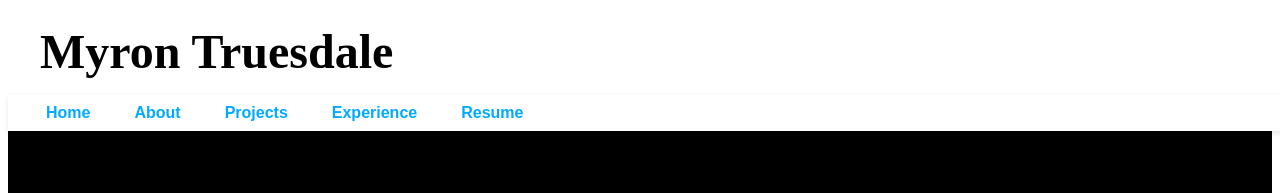
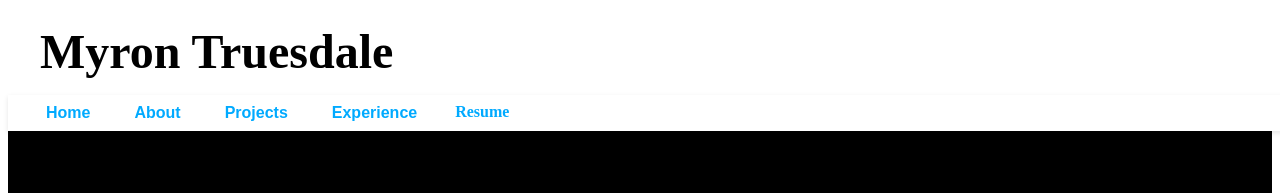
Before and after one commit to mtruesda/mtruesda.github.io, a React (Create React App) app: page /home in a window 1280 px wide. Shown: the top 193 px of the page. Built offline with nearby package versions, Linux system fonts and the light colour scheme; the HTML template or start-up script is replaced by a standard one.

Commit message:
cleanup and add resume download button
remove node_modules from tracked items on git and add functionality to
the button for downloading my resume on the taskbar

```diff
--- a/src/App.js
+++ b/src/App.js
@@ -117,7 +117,6 @@ function App() {
           <Route path="/about" element={<About />} />
           <Route path="/projects" element={<Projects />} />
           <Route path="/experience" element={<Experience />} />
-          <Route path="/resume" element={<Resume />} />
           <Route path="/home" element={<Home />} />
           <Route path="/" element={<Navigate to="/home" replace />} /> {/*this may be unnecessary */}
         </Routes>
--- a/src/Common.js
+++ b/src/Common.js
@@ -28,6 +28,8 @@ function Menubar() {
     }
   };
 
+  const resumeVersion = "MyronTruesdaleResume.pdf"
+
   return (
     <nav className="nav-menu">
       <ul>
@@ -35,7 +37,13 @@ function Menubar() {
         <li><button onClick={() => handleClick("/about")}>About</button></li>
         <li><button onClick={() => handleClick("/projects")}>Projects</button></li>
         <li><button onClick={() => handleClick("/experience")}>Experience</button></li>
-        <li><button onClick={() => handleClick("/resume")}>Resume</button></li>
+        <li>
+          <a href="./assets/Myron_Truesdale_Resume.pdf"
+            download={resumeVersion}
+            className="nav-link">
+              Resume
+          </a>
+        </li>
       </ul>
     </nav>
   );
--- a/src/css/App.css
+++ b/src/css/App.css
@@ -29,7 +29,7 @@
   box-sizing: border-box;
 }
 
-.nav-menu button {
+.nav-menu button, a {
   background: none;
   border: none;
   color: #0af;
@@ -39,7 +39,7 @@
   text-decoration: none;
 }
 
-.nav-menu button:hover {
+.nav-menu button:hover, a:hover {
   text-decoration: underline;
 }
 
@@ -51,6 +51,7 @@
   justify-content: left;
   gap: 2rem;
 }
+
 
 /* -------------------------------------------------------------------- */
 /* Pertinent to prompt area */
```
